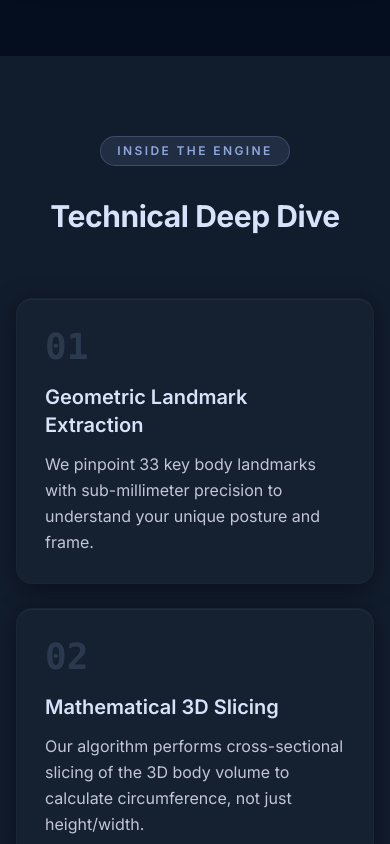
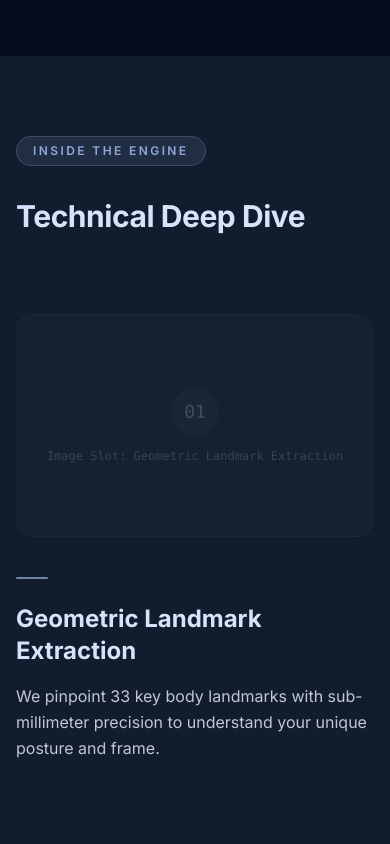
Before and after one commit to AMMMMMMAR/vds-frontend, a React (Vite) app: page / in a window 390 px wide. Shown: the part 3940-4784 px from the top of the page. Built offline with nearby package versions, Linux system fonts and the light colour scheme.

Commit message:
updated the landing page technical deep dive section fromtext blocks to imgs

```diff
--- a/src/pages/LandingPage.jsx
+++ b/src/pages/LandingPage.jsx
@@ -238,23 +238,53 @@ export default function LandingPage() {
       {/* ── TECH DEEP DIVE ────────────────────────────────────── */}
       <section className="section-pad bg-surface-low">
         <div className="container-main">
-          <motion.div {...fadeUp(0)} className="text-center mb-16">
+          <motion.div {...fadeUp(0)} className="mb-20">
             <span className="label-tag mb-4 inline-block">Inside the Engine</span>
             <h2 className="text-headline text-on-surface mt-4">Technical Deep Dive</h2>
           </motion.div>
 
-          <div className="grid grid-cols-1 sm:grid-cols-2 gap-6">
-            {TECH_STEPS.map((t, i) => (
-              <motion.div key={t.number} {...fadeUp(i * 0.1)}
-                className="card card-hover p-7 group"
-              >
-                <div className="text-4xl font-black text-primary/15 group-hover:text-primary/30 transition-colors mb-4 font-mono">
-                  {t.number}
+          <div className="flex flex-col gap-24 lg:gap-32">
+            {TECH_STEPS.map((t, i) => {
+              const isEven = i % 2 === 0;
+              return (
+                <div key={t.number} className={`flex flex-col lg:flex-row items-center gap-10 lg:gap-20 ${isEven ? '' : 'lg:flex-row-reverse'}`}>
+                  {/* Image container */}
+                  <motion.div
+                    {...fadeUp(0.1)}
+                    className="w-full lg:w-1/2"
+                  >
+                    <div className="w-full aspect-[16/10] rounded-2xl bg-surface-highest/20 border border-outline-variant/10 flex flex-col items-center justify-center relative overflow-hidden shadow-sm group">
+                      {/* Grid bg for empty state */}
+                      <div className="absolute inset-0 bg-grid-pattern opacity-[0.03] pointer-events-none" />
+
+                      <div className="flex flex-col items-center gap-3 z-10 opacity-50 group-hover:opacity-100 transition-opacity">
+                        <div className="w-12 h-12 rounded-full bg-surface-highest/50 flex items-center justify-center">
+                          <span className="text-lg text-on-surface-variant/50 font-mono">{t.number}</span>
+                        </div>
+                        <span className="text-on-surface-variant/40 font-mono text-xs">Image Slot: {t.title}</span>
+                      </div>
+
+                      {/* TODO: Place your image here */}
+                      {/* <img src={myImage} alt={t.title} className="absolute inset-0 w-full h-full object-cover z-20" /> */}
+                    </div>
+                  </motion.div>
+
+                  {/* Text container */}
+                  <motion.div
+                    {...fadeUp(0.2)}
+                    className="w-full lg:w-1/2 flex flex-col justify-center"
+                  >
+                    <div className="w-8 h-[2px] bg-primary/60 mb-6 rounded-full" />
+                    <h3 className="text-2xl sm:text-3xl font-bold text-on-surface mb-4">
+                      {t.title}
+                    </h3>
+                    <p className="text-body text-base leading-relaxed mb-8 max-w-lg">
+                      {t.desc}
+                    </p>
+                  </motion.div>
                 </div>
-                <h4 className="text-title text-on-surface mb-3">{t.title}</h4>
-                <p className="text-body text-sm leading-relaxed">{t.desc}</p>
-              </motion.div>
-            ))}
+              );
+            })}
           </div>
         </div>
       </section>
```
